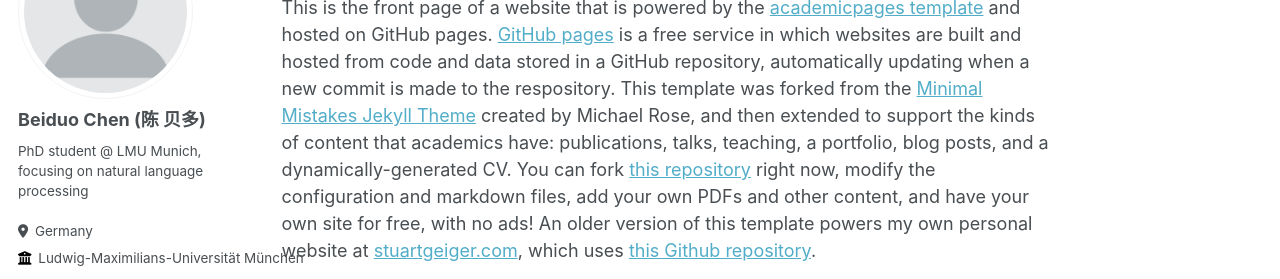
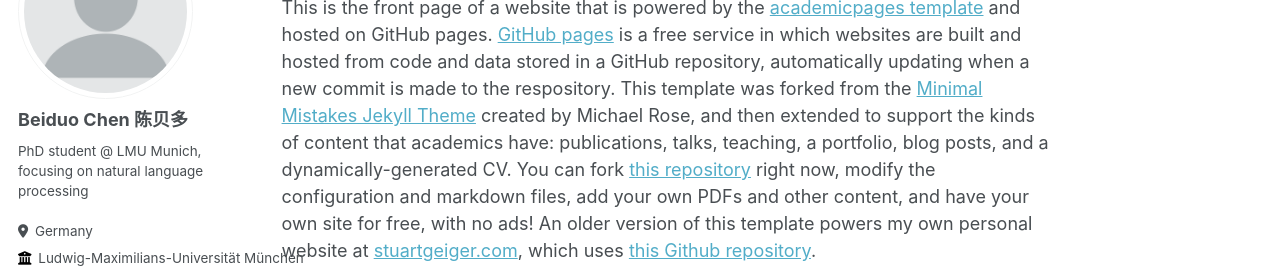
Before and after one commit to Mckysse/mckysse.github.io, a Jekyll site: the page built from _pages/about.md, in a window 1280 px wide. Shown: the part 162-441 px from the top of the page. Built offline with Jekyll 4.4.1, drawn with Linux system fonts in a browser that asks for light colours; some web fonts are replaced.

```diff
--- a/_config.yml
+++ b/_config.yml
@@ -23,7 +23,7 @@ repository               : "Mckysse/mckysse.github.io"
 author:
   # Biographic information
   avatar           : "profile.png"
-  name             : "Beiduo Chen  (陈 贝多)"
+  name             : "Beiduo Chen  陈贝多"
   pronouns         : # example: "she/her"
   bio              : "PhD student @ LMU Munich, focusing on natural language processing"
   location         : "Germany"
```
